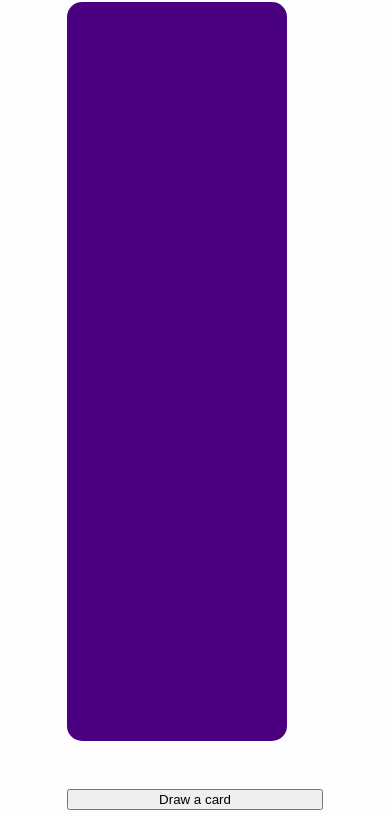
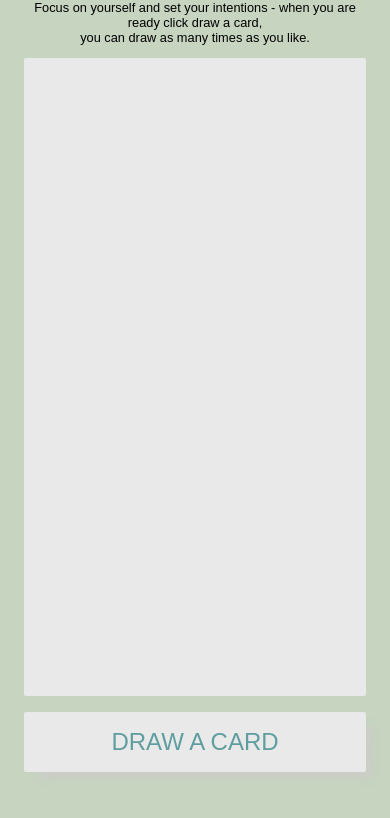
Before and after one commit to jmcushnie/Tarot-card-generator, a plain HTML site: page index.html in a window 390 px wide. Shown: the part 74-892 px from the top of the page. Drawn offline with Linux system fonts and the light colour scheme.

```diff
--- a/index.html
+++ b/index.html
@@ -10,8 +10,10 @@
 <body>
    <section id="container">
        <h1>Tarot Card Reading</h1>
+       <p> Focus on yourself and set your intentions - when you are ready click draw a card,<br>
+           you can draw as many times as you like.</p>
        <div id="card-display">
-           <img id="image" src="" alt="">
+
        </div>
        <button id="draw">Draw a card</button>
    </section>
--- a/script.js
+++ b/script.js
@@ -38,11 +38,11 @@
 }
 
 document.getElementById('draw').onclick =
-function (){
+function Draw(){
     let index = getRandomNumber(10)
     let currentCard = deck[index]
 
     document.getElementById("card-display").innerHTML = ' <img src="/images/' + currentCard.image
-    + '.jpg" width="70%" height= "70%"><h3>' + currentCard.name + '</h3><p>' + currentCard.description + '</p>'
+    + '.jpg" width="200" height= "300"><h3>' + currentCard.name + '</h3><p>' + currentCard.description + '</p>'
 
 }
--- a/style.css
+++ b/style.css
@@ -1,29 +1,69 @@
 body {
-    background-color: rgb(254, 254, 255);
+    background-color: rgb(198, 212, 192);
     font-family: 'Raleway' , sans-serif;
     display: flex;
     flex-direction: column;
-    justify-content: center;
     align-items: center;
+    height: 100vh;
 }
 
 h1 {
+    margin: 0;
     text-align: center;
     letter-spacing: 2px;
+    font-size: 2rem;
+
+}
+
+#container {
+    display: flex;
+    flex-direction: column;
+    justify-content: center;
+    margin: 1rem;
 
 }
 
 #card-display {
-    background-color: indigo;
-    height: 80vh;
-    width: 40vw;
-    margin-bottom: 3rem;
-    border-radius: 15px;
-    color: white;
+    margin-bottom: 1rem;
+    border-radius: 2px;
+    color: rgb(0, 0, 0);
     text-align: center;
-    padding: 2rem;
+    padding: 1rem;
+    background-color: rgb(233, 233, 233);
+    height: 70vh;
+    padding-bottom: 2rem;
+
+
 }
 
 button {
-    width: 100%;
+    background-color: rgb(233, 233, 233);
+    border-style: none;
+    border-radius: 2px;
+    padding: 1rem;
+    text-transform: uppercase;
+    font-size: 1.5rem;
+    color: cadetblue;
+    box-shadow: 10px 10px 9px -4px rgba(207,202,202,0.75);
+-webkit-box-shadow: 10px 10px 9px -4px rgba(207,202,202,0.75);
+-moz-box-shadow: 10px 10px 9px -4px rgba(207,202,202,0.75);
+cursor: pointer;
+margin-bottom: 2rem;
 }
+
+p {
+    text-align: center;
+    font-size: 0.8rem;
+}
+
+
+@media screen and (max-width:768px) and (orientation:landscape) {
+
+    #container {
+        height: 1000px
+    }
+
+    #card-display {
+        height: 400px
+    }
+}
```
